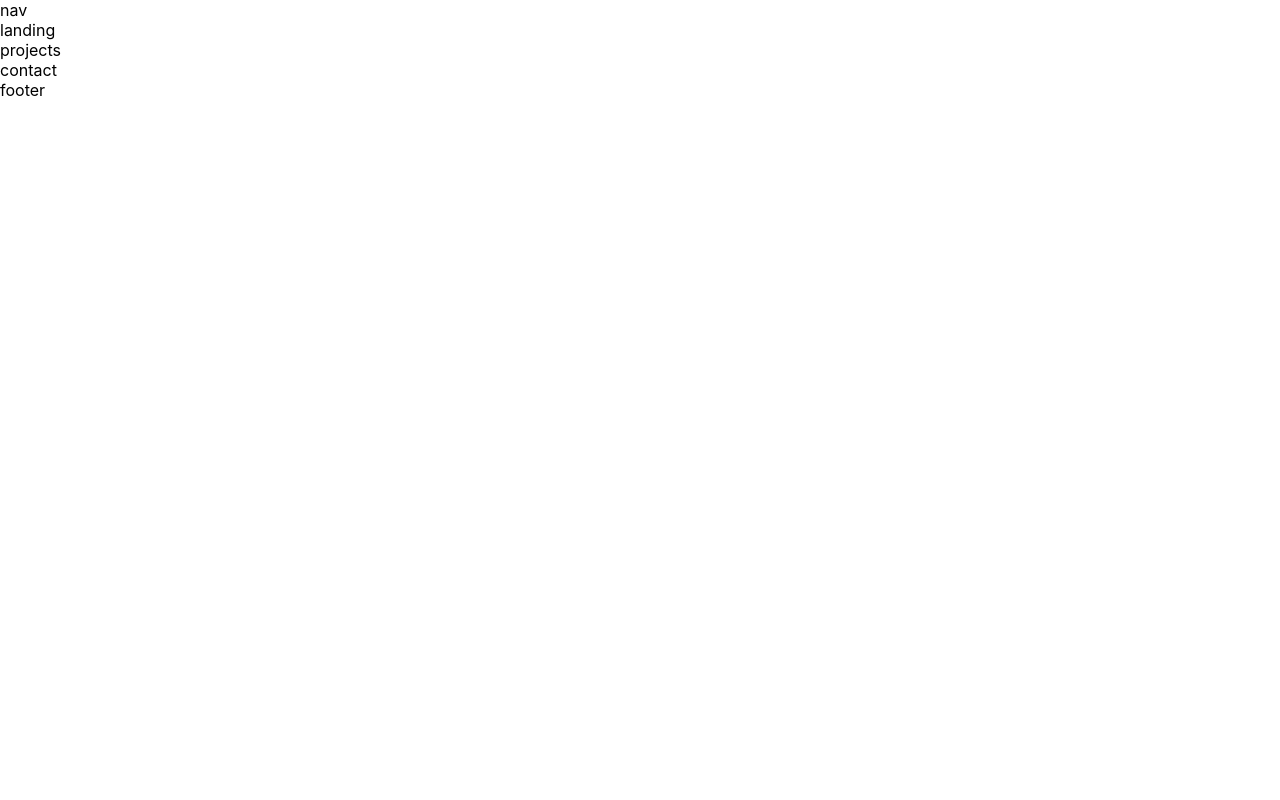
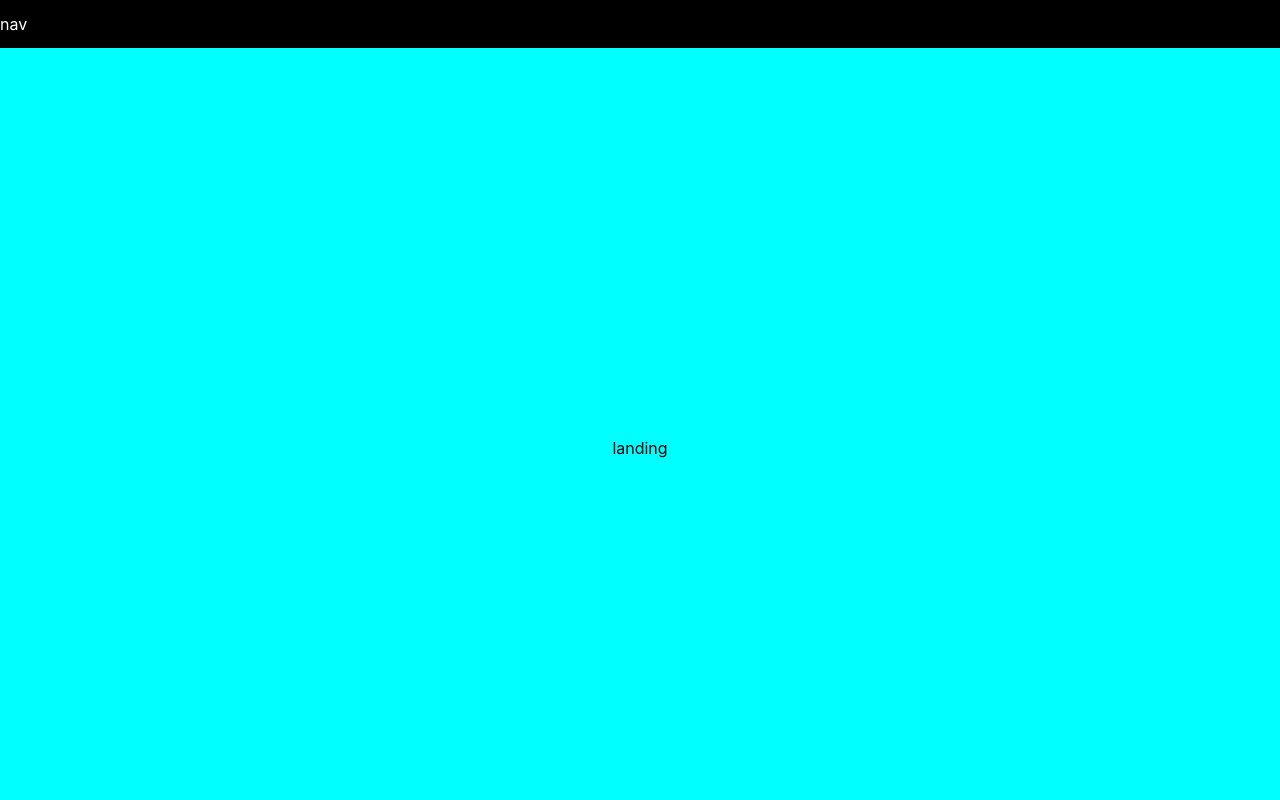
Before and after one commit to Mario-Florio/metaFrontend-advancedReact, a JavaScript app: page / in a window 1280 px wide. Shown: the top 800 px of the page. Built offline with nearby package versions, Linux system fonts and the light colour scheme; the HTML template or start-up script is replaced by a standard one.

Commit message:
feat: create general page structure

```diff
--- a/src/App.css
+++ b/src/App.css
@@ -0,0 +1,49 @@
+
+header {
+    position: sticky;
+    top: 0;
+}
+
+.Nav {
+    display: flex;
+    justify-content: space-between;
+    align-items: center;
+    height: 3rem;
+    width: 100%;
+    color: white;
+    background-color: black;
+}
+
+.Landing {
+    display: flex;
+    justify-content: center;
+    align-items: center;
+    height: 100vh;
+    background-color: aqua;
+}
+
+.Projects {
+    display: grid;
+    justify-content: center;
+    align-items: center;
+    height: 100vh;
+    background-color: antiquewhite;
+}
+
+.Contact {
+    display: flex;
+    justify-content: center;
+    align-items: center;
+    height: 100vh;
+    background-color: cadetblue;
+}
+
+footer {
+    display: flex;
+    justify-content: center;
+    align-items: center;
+    color: white;
+    height: 3rem;
+    width: 100%;
+    background-color: black;
+}
--- a/src/Components/Contact.js
+++ b/src/Components/Contact.js
@@ -2,7 +2,7 @@
 function Contact() {
 
     return(
-        <section>
+        <section className="Contact">
             contact
         </section>
     );
--- a/src/Components/Landing.js
+++ b/src/Components/Landing.js
@@ -2,7 +2,7 @@
 function Landing() {
 
     return(
-        <section>
+        <section className="Landing">
             landing
         </section>
     );
--- a/src/Components/Nav.js
+++ b/src/Components/Nav.js
@@ -2,7 +2,7 @@
 function Nav() {
 
     return(
-        <nav>
+        <nav className="Nav">
             nav
         </nav>
     );
--- a/src/Components/Projects.js
+++ b/src/Components/Projects.js
@@ -2,7 +2,7 @@
 function Projects() {
 
     return(
-        <section>
+        <section className="Projects">
             projects
         </section>
     );
```
